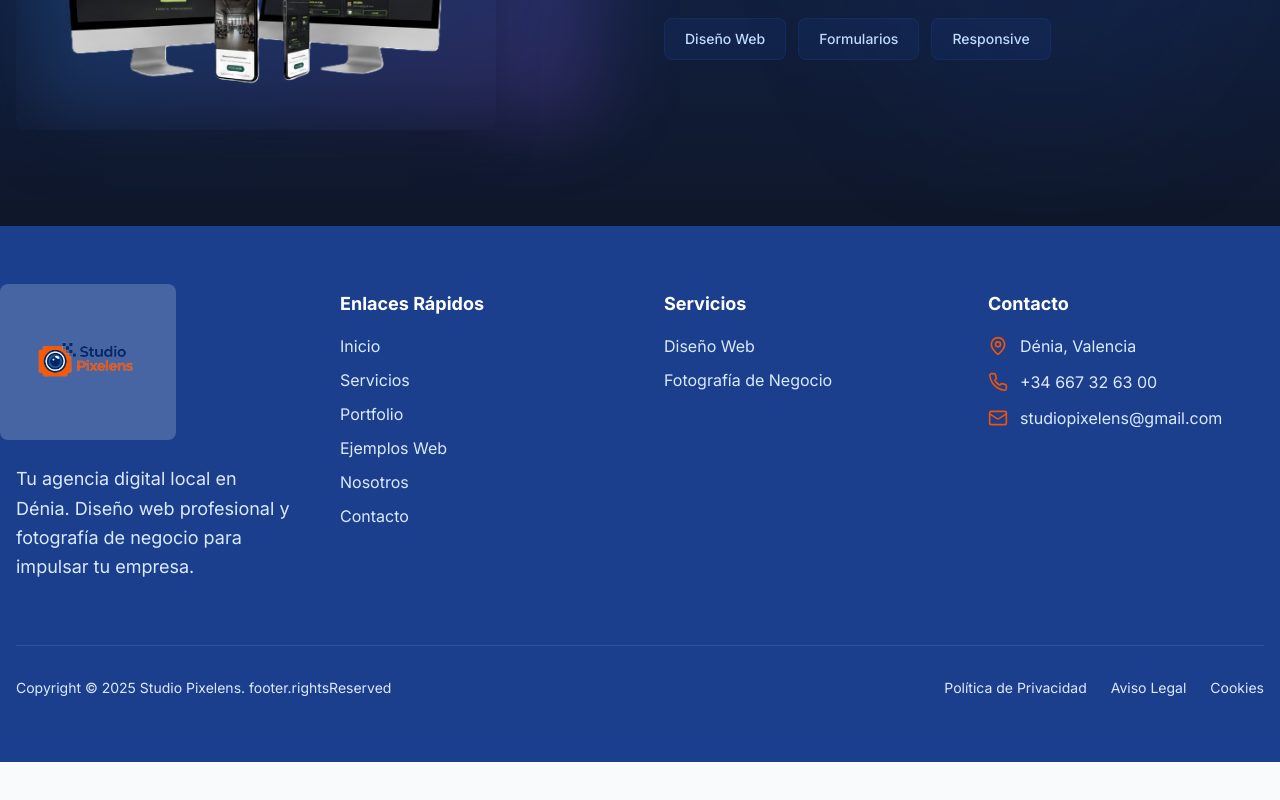
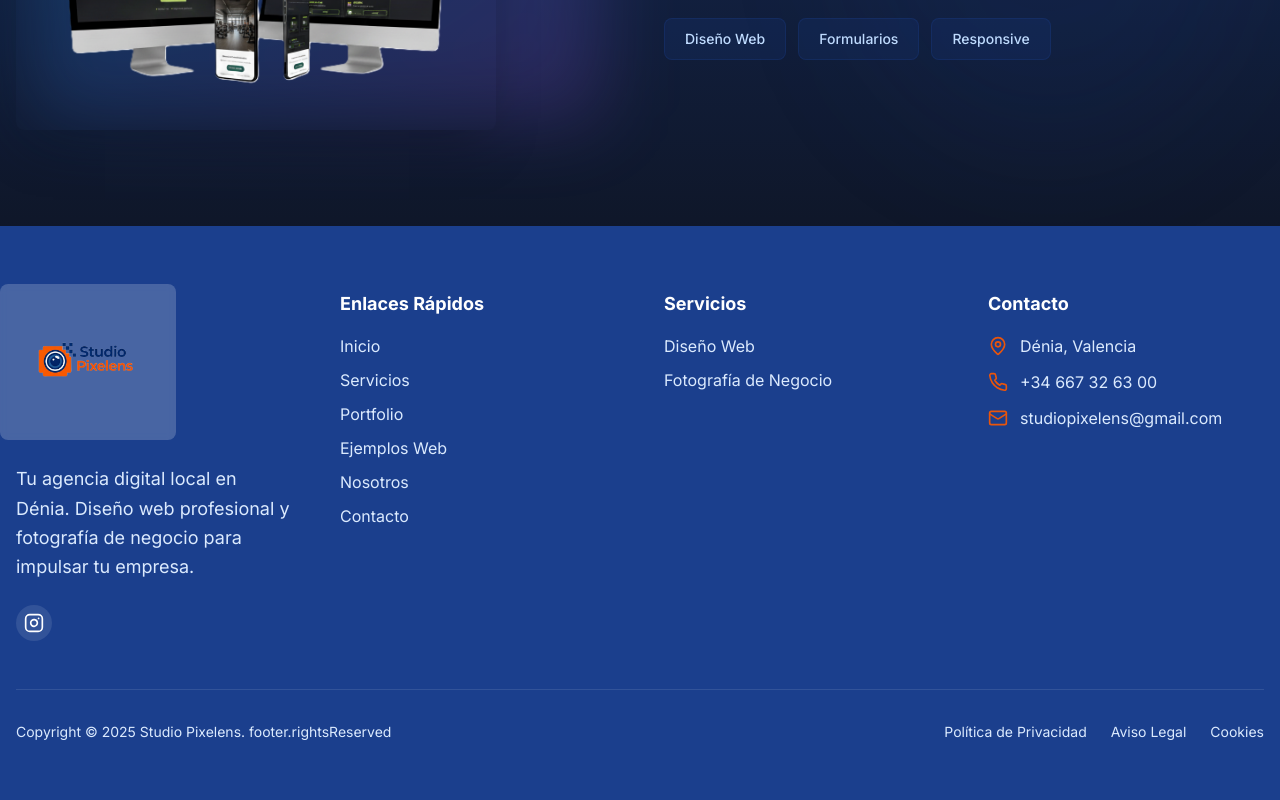
Before and after one commit to miguellouwagie-creator/pixel-lens-craft, a React (Vite) app: page /portfolio-webs in a window 1280 px wide. Shown: the part 2068-2868 px from the top of the page. Before the commit the page ends 2830 px from the top, so only its background shows below. Built offline with nearby package versions, Linux system fonts and the light colour scheme.

Commit message:
Feat: instagram

```diff
--- a/src/components/Footer.tsx
+++ b/src/components/Footer.tsx
@@ -1,7 +1,7 @@
 // src/components/Footer.tsx
-import { Mail, MapPin, Phone } from "lucide-react";
+import { Instagram, Mail, MapPin, Phone } from "lucide-react";
 import { useTranslation } from "react-i18next";
-import { Link } from "react-router-dom"; // IMPORTANTE: Importar Link
+import { Link } from "react-router-dom";
 import logo from "@/assets/Logo2-PP.png";
 
 const Footer = () => {
@@ -27,7 +27,7 @@ const Footer = () => {
     <footer className="bg-primary text-primary-foreground">
       <div className="container mx-auto px-4 py-16">
         <div className="grid md:grid-cols-2 lg:grid-cols-4 gap-12 mb-12">
-          {/* Logo and Description */}
+          {/* Logo, Description and Socials */}
           <div>
             <div className="inline-block mb-6 relative">
               <div className="absolute -inset-x-4 -inset-y-1.5 bg-white/20 backdrop-blur-sm rounded-lg"></div>
@@ -37,9 +37,22 @@ const Footer = () => {
                 className="relative h-28 md:h-32 lg:h-36 w-auto"
               />
             </div>
-            <p className="text-blue-100 mb-4 leading-relaxed">
+            <p className="text-blue-100 mb-6 leading-relaxed">
               {t("footer.description")}
             </p>
+
+            {/* Redes Sociales */}
+            <div className="flex gap-4">
+              <a
+                href="https://www.instagram.com/studio.pixelens/"
+                target="_blank"
+                rel="noopener noreferrer"
+                className="p-2 bg-white/10 rounded-full text-white hover:bg-cta hover:text-white transition-all duration-300 hover:scale-110"
+                aria-label="Instagram"
+              >
+                <Instagram className="h-5 w-5" />
+              </a>
+            </div>
           </div>
 
           {/* Quick Links */}
@@ -50,7 +63,6 @@ const Footer = () => {
             <ul className="space-y-2.5">
               {footerLinks.quickLinks.map((link) => (
                 <li key={link.labelKey}>
-                  {/* Usamos Link para rutas internas y a para anclas (#) */}
                   {link.href.startsWith("/#") ? (
                     <a
                       href={link.href}
@@ -122,7 +134,7 @@ const Footer = () => {
           </div>
         </div>
 
-        {/* Bottom Footer - ENLACES LEGALES CORREGIDOS */}
+        {/* Bottom Footer */}
         <div className="pt-8 border-t border-white/10">
           <div className="flex flex-col md:flex-row justify-between items-center gap-4">
             <p className="text-blue-100 text-sm text-center md:text-left">
@@ -130,7 +142,6 @@ const Footer = () => {
               {t("footer.rightsReserved")}
             </p>
             <div className="flex gap-6 text-sm">
-              {/* AQUÍ ESTABA EL ERROR: Usamos Link y rutas reales */}
               <Link
                 to="/privacidad"
                 className="text-blue-100 hover:text-cta transition-colors"
```
